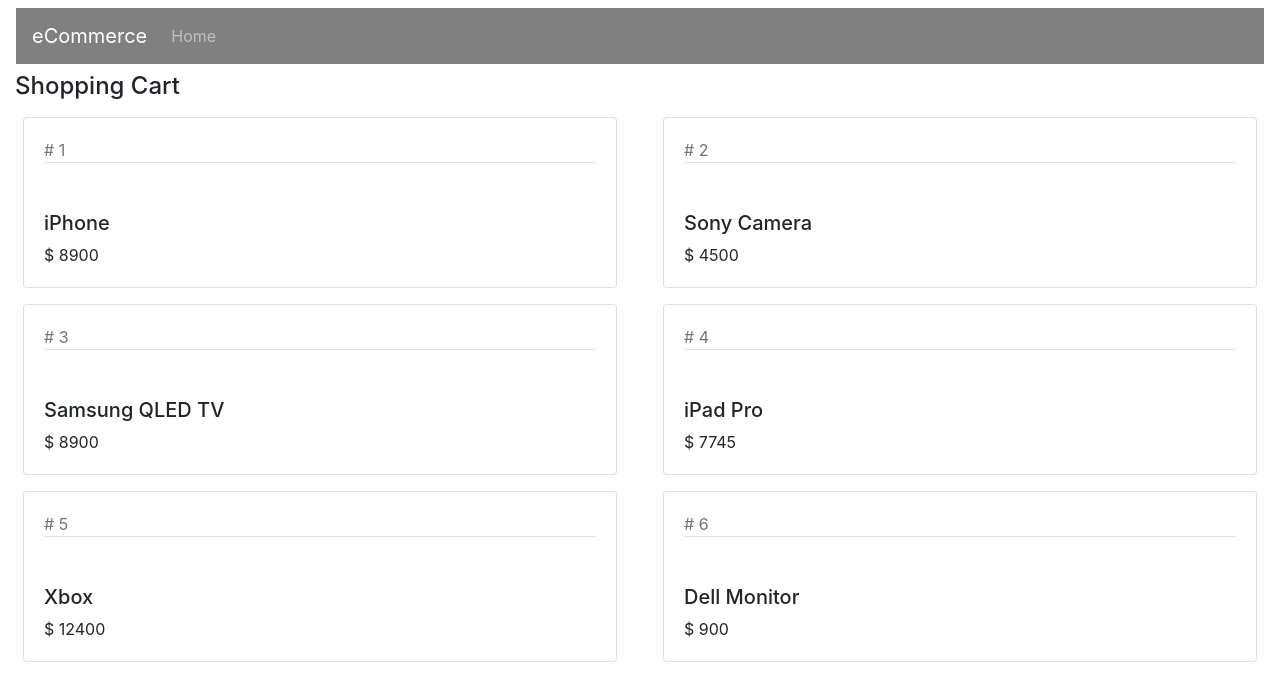
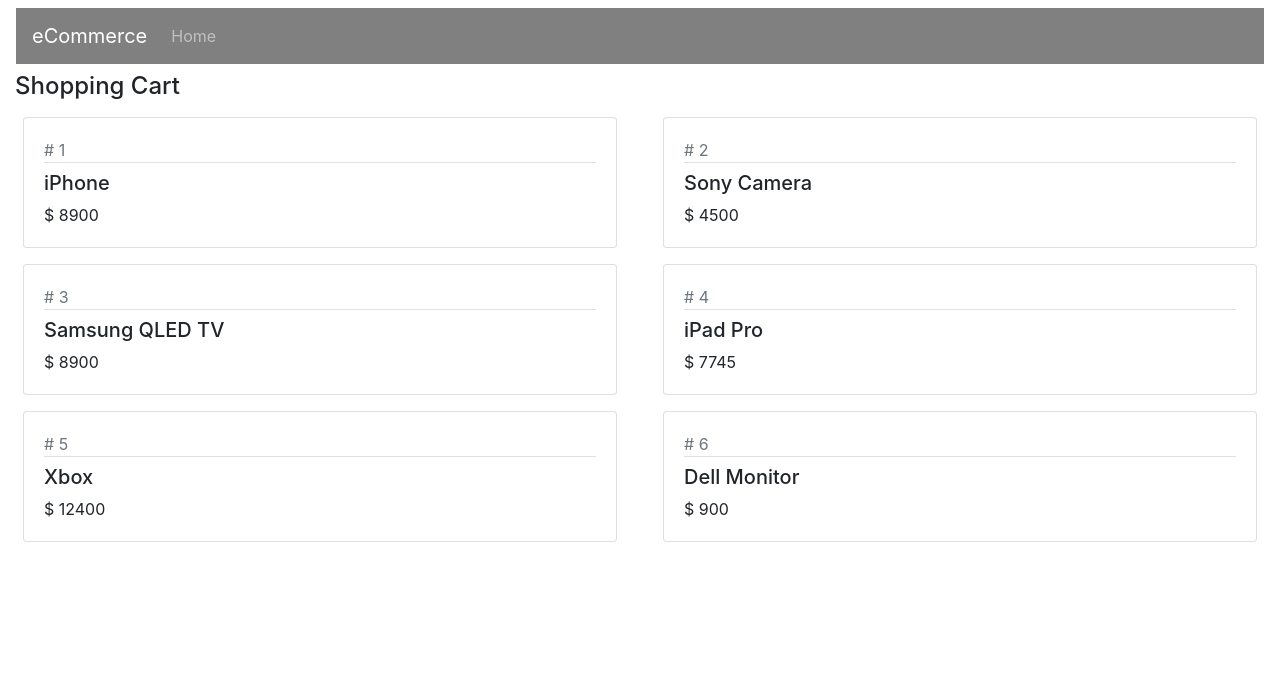
Before and after one commit to kvenkatvarma/ReactRepo, a React (Create React App) app: page / in a window 1280 px wide. Shown: the top 700 px of the page. Built offline with nearby package versions, Linux system fonts and the light colour scheme.

Commit message:
Props VS State

```diff
--- a/src/ShoppingCart.jsx
+++ b/src/ShoppingCart.jsx
@@ -19,7 +19,7 @@
             <div className="row">
                 {
                     this.state.products.map((prod)=>{
-                     return <Product key={prod.id} id={prod.id} productName={prod.productName} price={prod.price}/>
+                     return <Product key={prod.id} product={prod}/>
                     })
                 }
             </div>
--- a/src/product.jsx
+++ b/src/product.jsx
@@ -1,15 +1,16 @@
 import React, { Component } from "react";
 
 export default class Product extends Component{
+    state={product:this.props.product};
      render(){
 
         return (
             <div className="col-lg-6">
                 <div className="card m-2">
                 <div className="card-body">
-                        <div className="text-muted"># {this.props.id}</div>
-                        <h5 className="pt-5 border-top">{this.props.productName}</h5>
-                        <div>$ {this.props.price}</div>
+                        <div className="text-muted"># {this.state.product.id}</div>
+                        <h5 className="pt-2 border-top">{this.state.product.productName}</h5>
+                        <div>$ {this.state.product.price}</div>
                 </div>
                 </div>
             </div>
```
